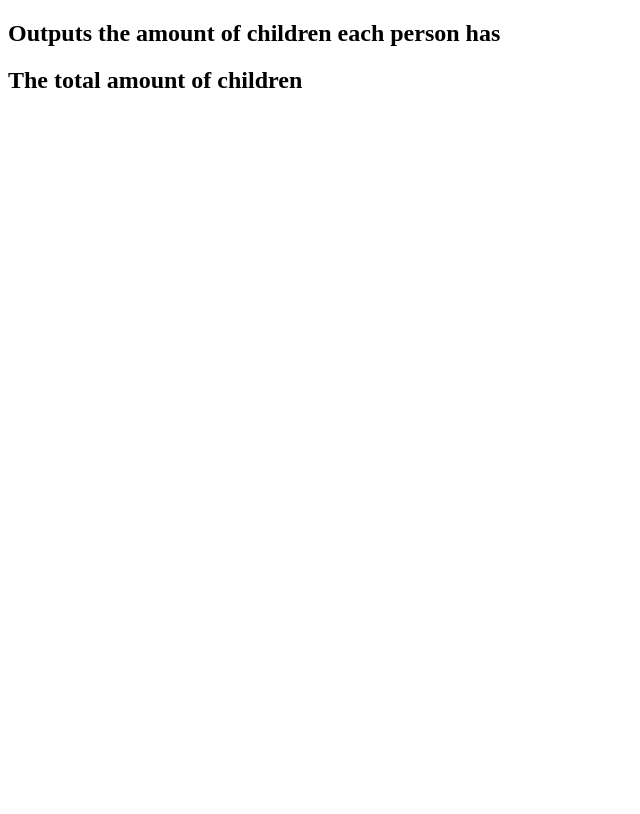
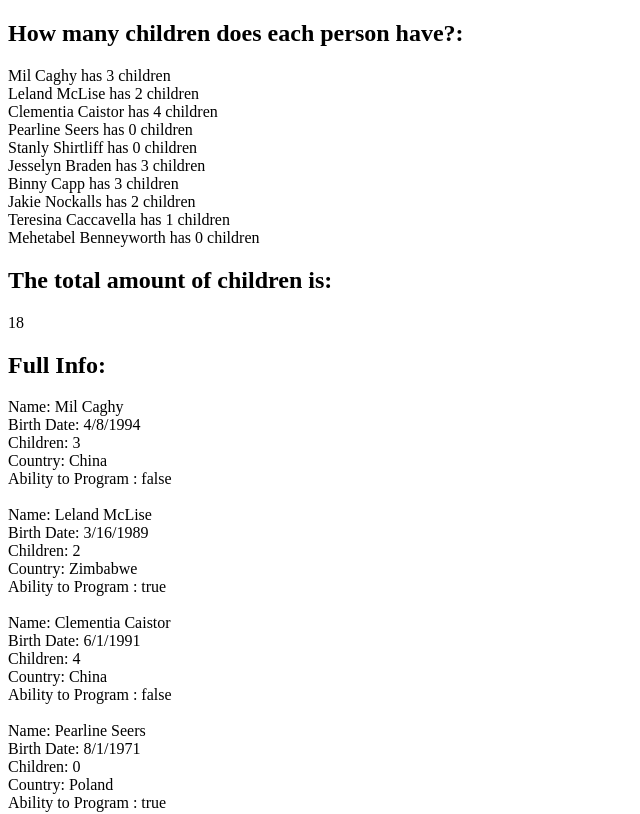
Before and after one commit to shishpt/3-5-FundamentalsLoopsIterators, a plain HTML site: page index.html in a window 1280 px wide. Shown: the top 814 px of the page, without its empty margins (0-640 px from the left). Drawn offline with Linux system fonts and the light colour scheme.

Commit message:
Final commit and ready for submission

```diff
--- a/index.html
+++ b/index.html
@@ -8,10 +8,16 @@
 </head>
 
 <body>
-    <h2>Outputs the amount of children each person has</h2>
-    <p class=parent></p>
-    <h2>The total amount of children</h2>
-    <p class="total"></p>
+
+    <h2>How many children does each person have?:</h2>
+    <p id="kids"></p>
+
+    <h2>The total amount of children is:</h2>
+    <p id="total"></p>
+
+    <h2>Full Info:</h2>
+    <p id="person"></p>
+
 
     <script src=main.js></script>
 </body>
--- a/main.js
+++ b/main.js
@@ -15,23 +15,32 @@ const contactList = [{"name":"Mil Caghy","birth_date":"4/8/1994","children":3,"c
 
 //
     var sum = 0;
+    var i
     for (var i = 0; i < contactList.length; i++) {
     sum += contactList[i].children
+    document.getElementById("total").innerHTML = sum;
+
     }
 
     //Outputs the amount of children each person has
-    for (var {name: n, children: c} of contactList) {
-      console.log(n + ' has ' + c + ' children');
-     }
+    var child = "";
+    for (var i = 0 in contactList) {
+      child += contactList[i].name + " " + "has " + contactList[i].children + " children" + "<br>";
+      console.log(child);
+      document.getElementById("kids").innerHTML = child;
+    }
+
      //Outputs the total amount of children
-     console.log(`There are a total of ` + sum + ` children`);
+    console.log(`There are a total of ` + sum + ` children`);
 
-    for (var {name: n, birth_date: b, children: c, country: o, can_program: p} of contactList) {
-      console.log('Name: ' + n, 'Birth Date: ' + b, 'Children: ' + c, 'Country: ' + o, 'Can Program: ' + p);
-     }
+     //Output of person info
+    var info = "";
 
-
-    // for in loop
-     for (var n1 in contactList) {
-      console.log(`contactList.${n1} = ${contactList[n1]}`);
-    }
+     list: for (var i = 0 in contactList) {
+     info += "Name: " + contactList[i].name + "<br>";
+     info += "Birth Date: " + contactList[i].birth_date + "<br>";
+     info += "Children: " + contactList[i].children + "<br>";
+     info += "Country: " + contactList[i].country + "<br>";
+     info += "Ability to Program : " + contactList[i].can_program + "<br><br>";
+      }
+      document.getElementById("person").innerHTML = info;
```
Also changed, not shown: 1 other file.
